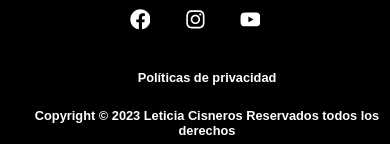
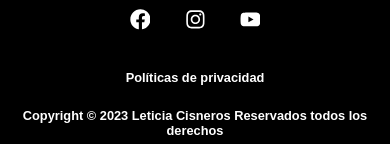
Before and after one commit to Jair-Academlo/lety_cisneros, a React (Vite) app: page /sobre-mi in a window 390 px wide. Shown: the part 7962-8106 px from the top of the page. Built offline with nearby package versions, Linux system fonts and the light colour scheme; a web font is replaced by a local one.

Commit message:
update changes

```diff
--- a/src/components/footer/footer.css
+++ b/src/components/footer/footer.css
@@ -110,4 +110,8 @@
         align-items: center;
         gap: 15px;
     }
+
+    .section-footer #footer-copyrigth h6 {
+        padding-left: 0;
+    }
 }
```
